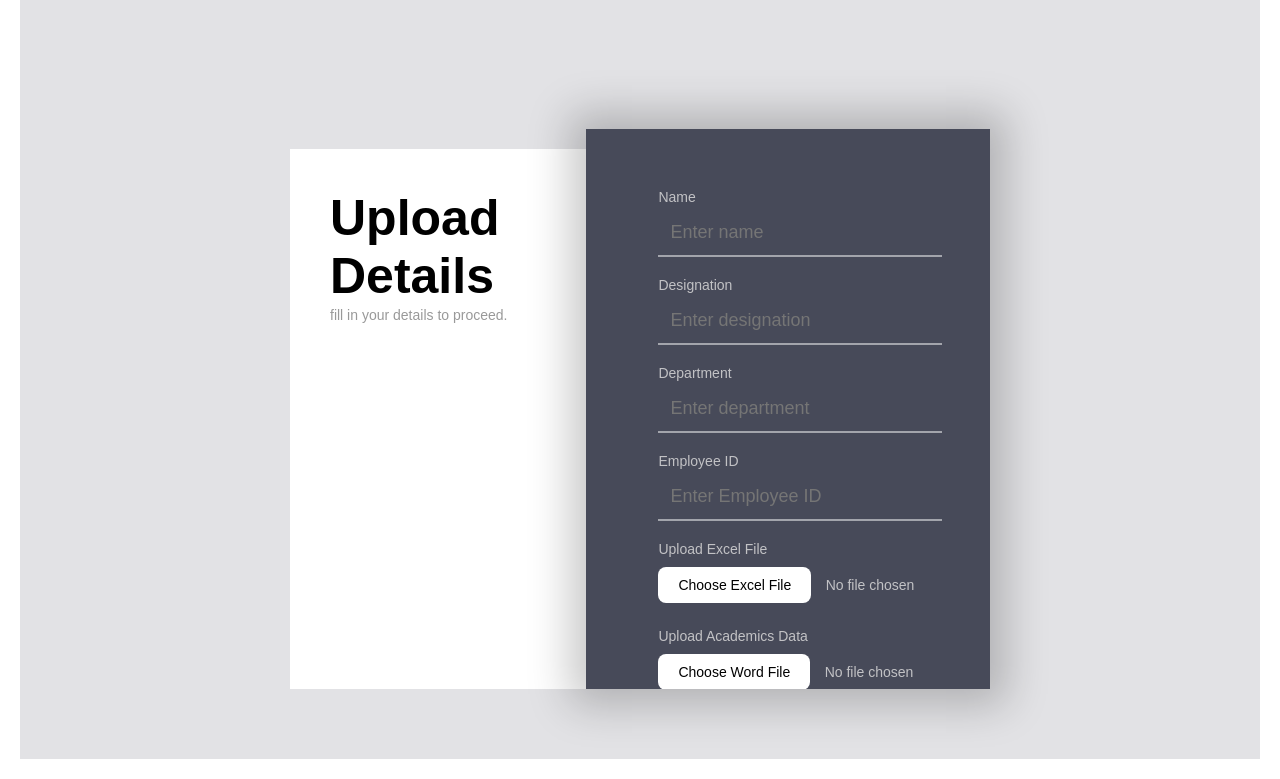
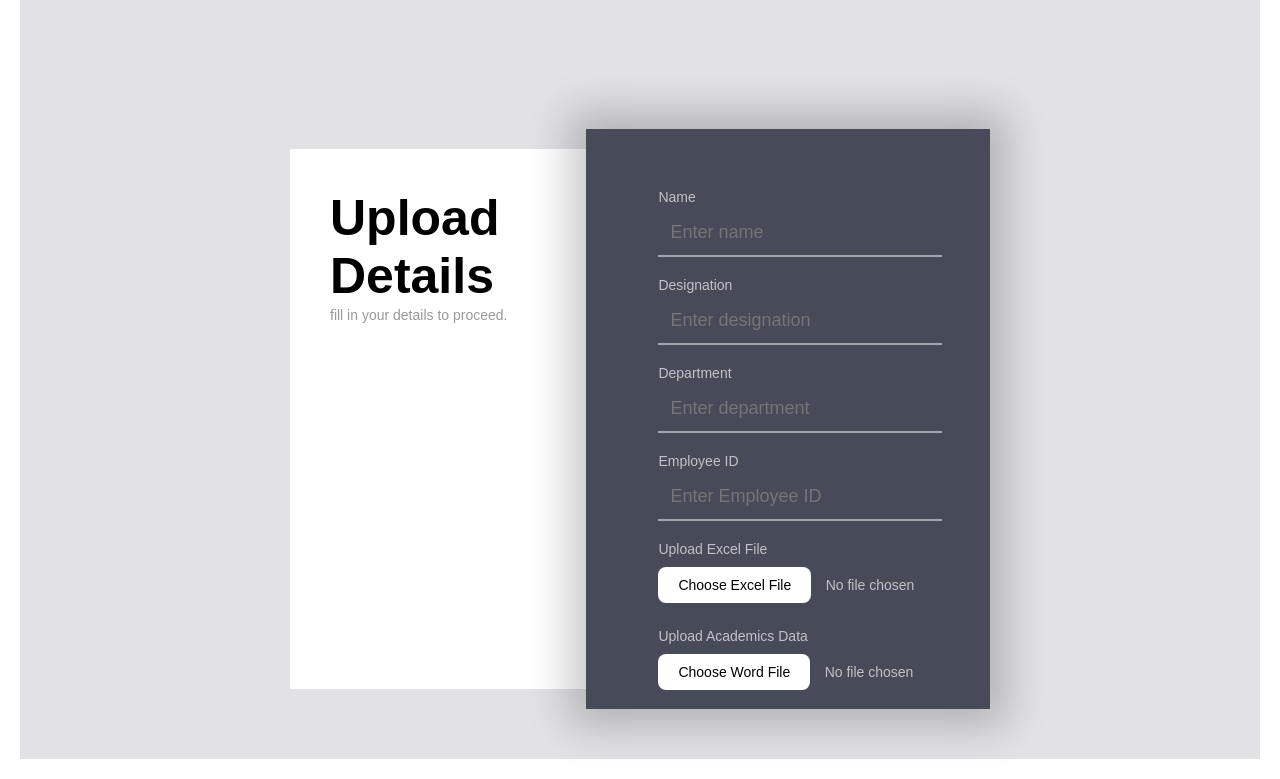
Before and after one commit to Roobika-M/self_appraisal, a Flask app: page /upload in a window 1280 px wide. Shown: the part 21-800 px from the top of the page. Run offline with Flask 3, Linux system fonts and the light colour scheme; some web fonts are replaced.

Commit message:
big ahh grey container in upload page

```diff
--- a/templates/upload.html
+++ b/templates/upload.html
@@ -73,7 +73,7 @@
 
         .right {
             width: 60%;
-            min-height: 500px;
+            min-height: 520px;
             padding: 40px 40px 20px 40px; /* Reduced bottom padding */
             box-shadow: 0px 0px 40px 16px rgba(0,0,0,0.22);
             display: flex;
```
